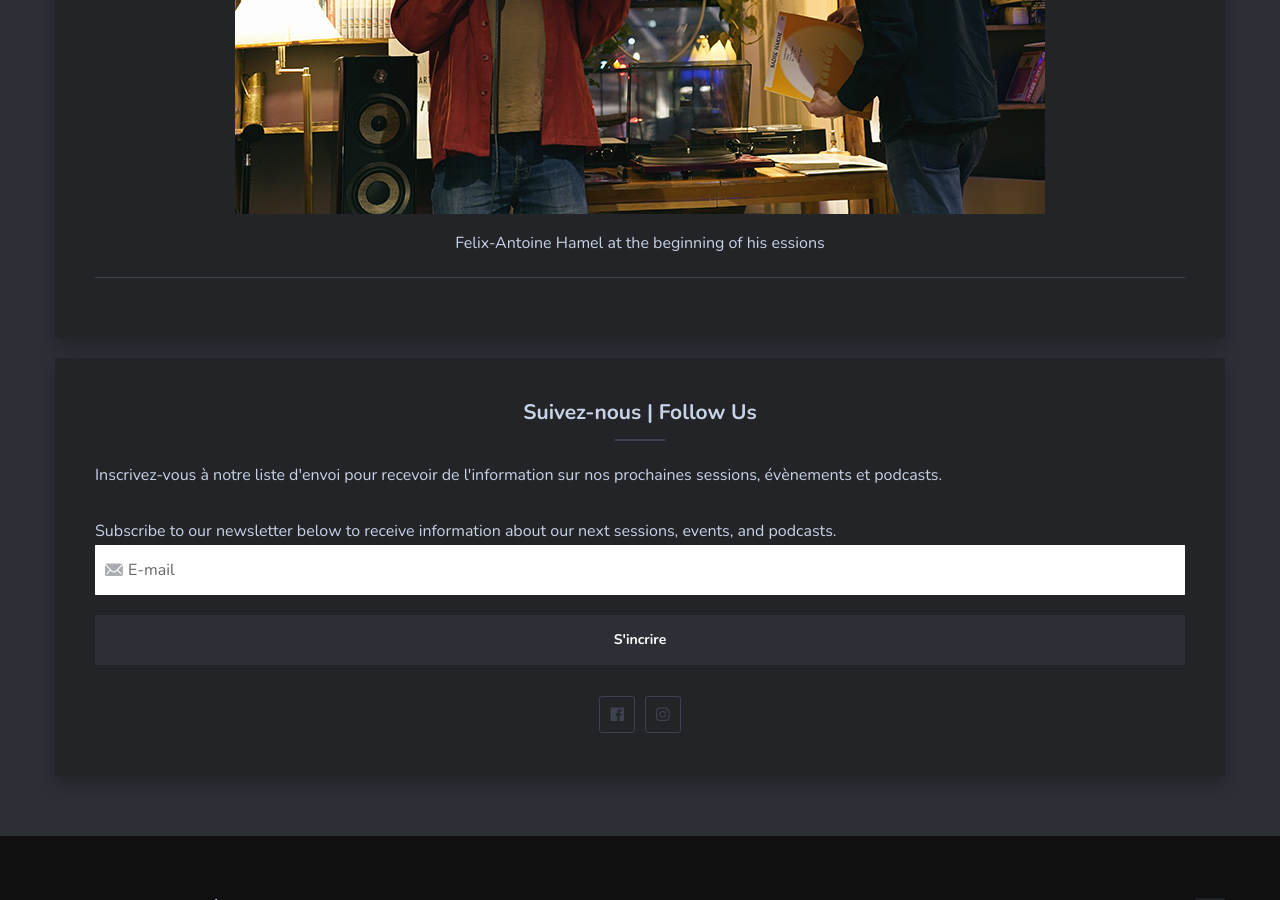
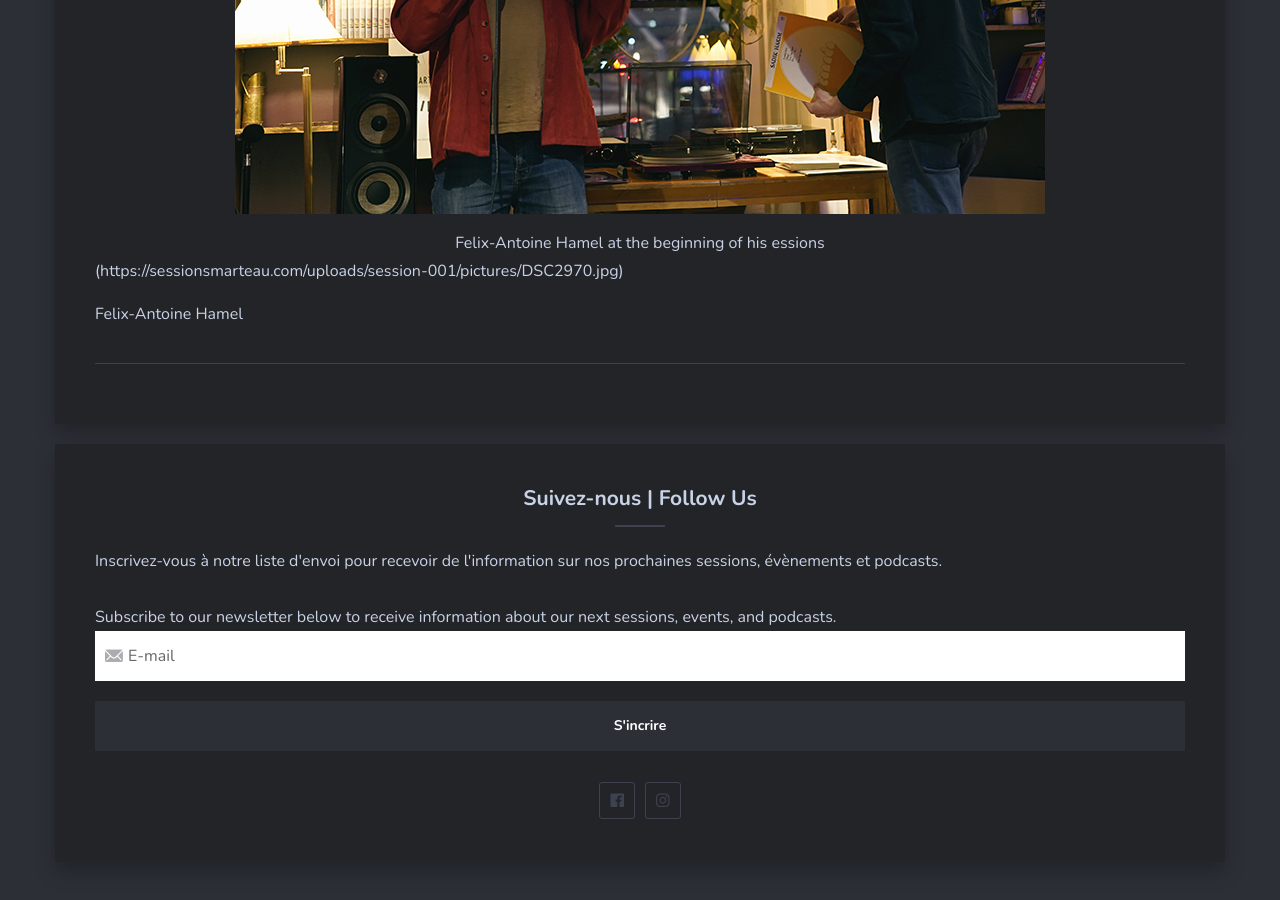
Before and after one commit to sessions-marteau/sessions-marteau-2.github.io, a Jekyll site: the page built from _posts/2019-04-17-session-1.md, in a window 1280 px wide and 900 px high, scrolled down 2910 px. Built offline with Jekyll 4.4.1, drawn with Linux system fonts in a browser that asks for light colours; nearby versions of some CDN libraries.

Commit message:
Update 2019-04-17-session-1.md

```diff
--- a/_posts/2019-04-17-session-1.md
+++ b/_posts/2019-04-17-session-1.md
@@ -59,3 +59,7 @@ Il a collaboré comme chroniqueur au magazine La Scena Musicale, couvrant occasi
   Felix-Antoine Hamel at the beginning of his essions
   </div>
 </div>
+
+
+(https://sessionsmarteau.com/uploads/session-001/pictures/DSC2970.jpg)
+<p>Felix-Antoine Hamel</p>
```
